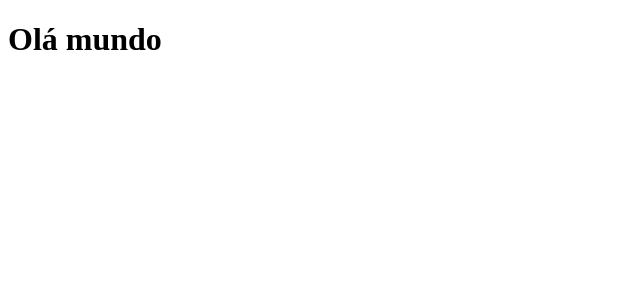
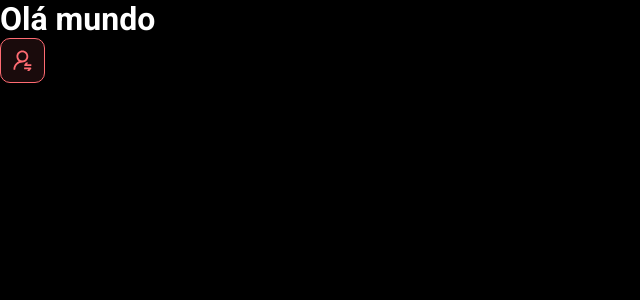
Before and after one commit to misaelorelio/dsmeta, a React (Vite) app in the folder frontend/: page / in a window 1280 px wide. Shown: the top 300 px of the page, without its empty margins (0-640 px from the left). Built offline with nearby package versions, Linux system fonts and the light colour scheme.

Commit message:
First component

```diff
--- a/frontend/src/App.tsx
+++ b/frontend/src/App.tsx
@@ -1,8 +1,13 @@
+import NotificationButton from "./components/NotificationButton"
 
 function App() {
 
   return (
-    <h1>Olá mundo</h1>
+    <>
+      <h1>Olá mundo</h1>
+      <NotificationButton />
+    </>
+
   )
 }
 
--- /dev/null
+++ b/frontend/src/components/NotificationButton/index.tsx
@@ -0,0 +1,15 @@
+import icon from '../../assets/img/notification-icon.svg'
+import './styles.css'
+
+function NotificationButton() {
+
+    return (
+
+        <div className="dsmeta-red-btn">
+          <img src={icon} alt="Notificar" />
+        </div>
+
+    )
+  }
+
+  export default NotificationButton
--- /dev/null
+++ b/frontend/src/components/NotificationButton/styles.css
@@ -0,0 +1,15 @@
+.dsmeta-red-btn {
+    height: 45px;
+    width: 45px;
+    background: rgba(255, 107, 114, 0.1);
+    border: 1px solid #ff6b72;
+    border-radius: 10px;
+    display: flex;
+    align-items: center;
+    justify-content: center;
+    cursor: pointer;
+  }
+
+  .dsmeta-red-btn img {
+      width: 19px;
+  }
--- a/frontend/src/main.tsx
+++ b/frontend/src/main.tsx
@@ -1,6 +1,7 @@
 import React from 'react'
 import ReactDOM from 'react-dom/client'
 import App from './App'
+import './index.css'
 
 ReactDOM.createRoot(document.getElementById('root')!).render(
   <React.StrictMode>
```
Also changed, not shown: frontend/src/assets/img/notification-icon.svg (added).
